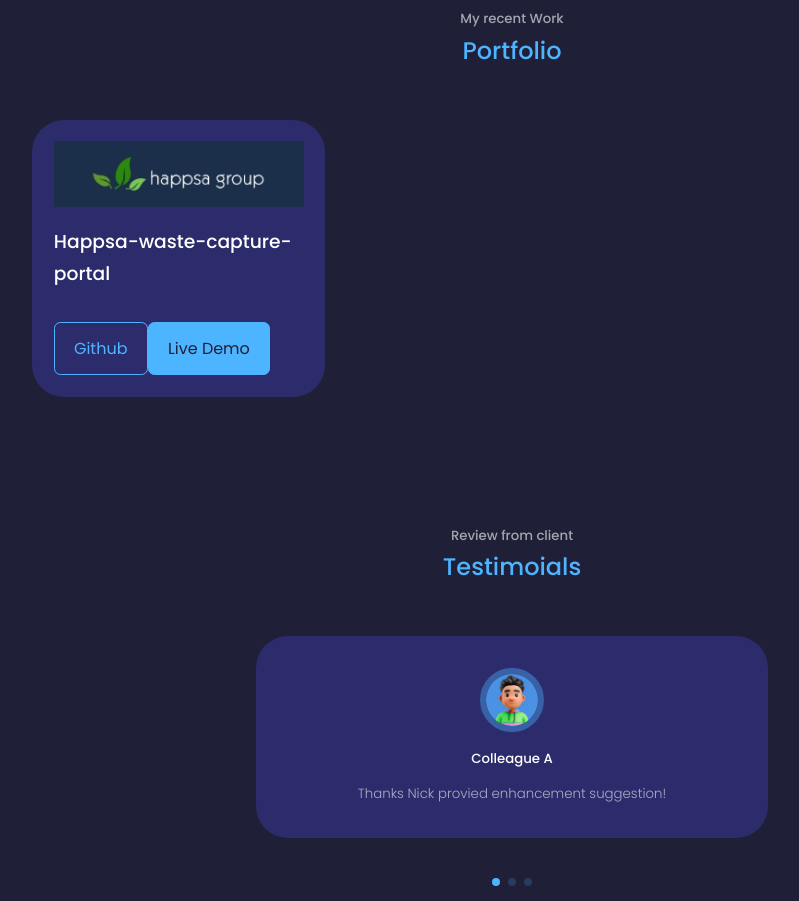
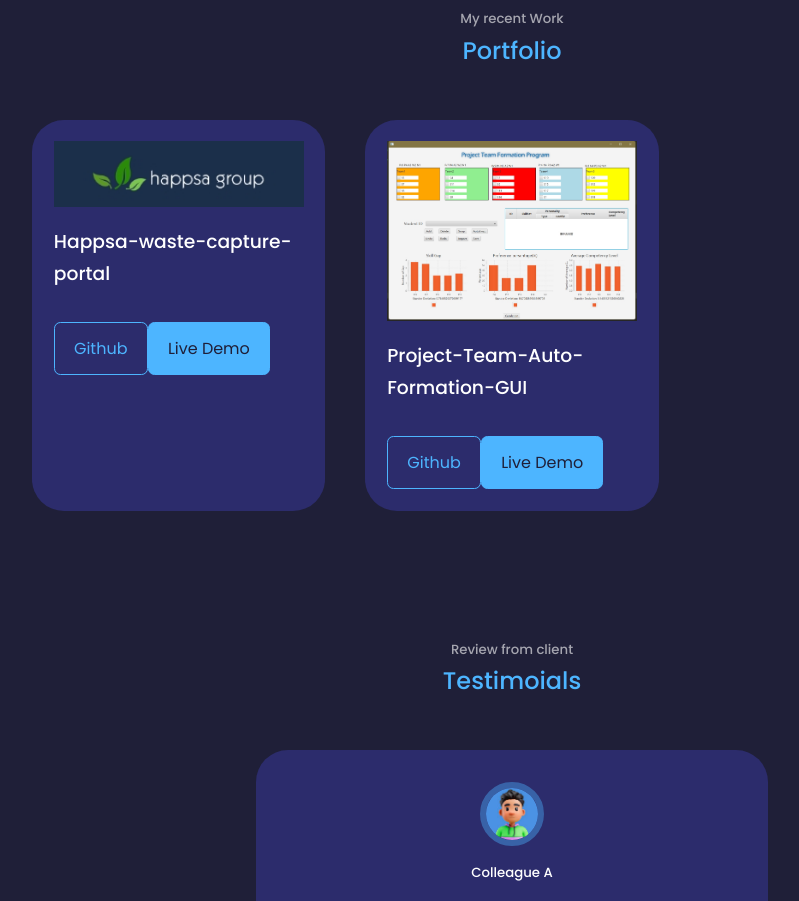
Before and after one commit to Nick-lizheng/Portfolio, a React (Create React App) app: page / in a window 1280 px wide. Shown: the part 2820-3721 px from the top of the page, without its empty margins (128-927 px from the left). Built offline with nearby package versions, Linux system fonts and the light colour scheme.

Commit message:
add project experience

```diff
--- a/src/compoment/nav/Nav.jsx
+++ b/src/compoment/nav/Nav.jsx
@@ -14,7 +14,6 @@ import {CgCommunity} from 'react-icons/cg'
 const Nav = () => {
   const [activeNav, setActiveNav] = useState('#')
   return (
-    // <div>nav</div>
     <nav>
       <a href="#" onClick={() => setActiveNav('#')} className={activeNav === '#' ? 'active' : ''}><AiOutlineHome/></a>
       <a href="#about" onClick={() => setActiveNav('#about')} className={activeNav === '#about' ? 'active' : ''}><AiOutlineUser/></a>
--- a/src/compoment/portfolio/Portfolio.jsx
+++ b/src/compoment/portfolio/Portfolio.jsx
@@ -1,6 +1,7 @@
 import React from 'react'
 import "./portfolio.css"
 import PROJECT1 from "../../asresst/project1.jpg"
+import PROJECT2 from "../../asresst/project team formation program.png"
 
 
 const data = [
@@ -10,6 +11,13 @@ const data = [
     title: 'Happsa-waste-capture-portal',
     github: 'https://github.com/Nick-lizheng',
     demo: 'https://waste-capture-portal.happsa.com.au/'
+  },
+  {
+    id: 2,
+    Image: PROJECT2,
+    title: 'Project-Team-Auto-Formation-GUI',
+    github: 'https://github.com/Nick-lizheng/Project-Team-Auto-Formation-GUI',
+    demo: ''
   }
 ]
 
```
Also changed, not shown: src/asresst/project team formation program.png (added).
